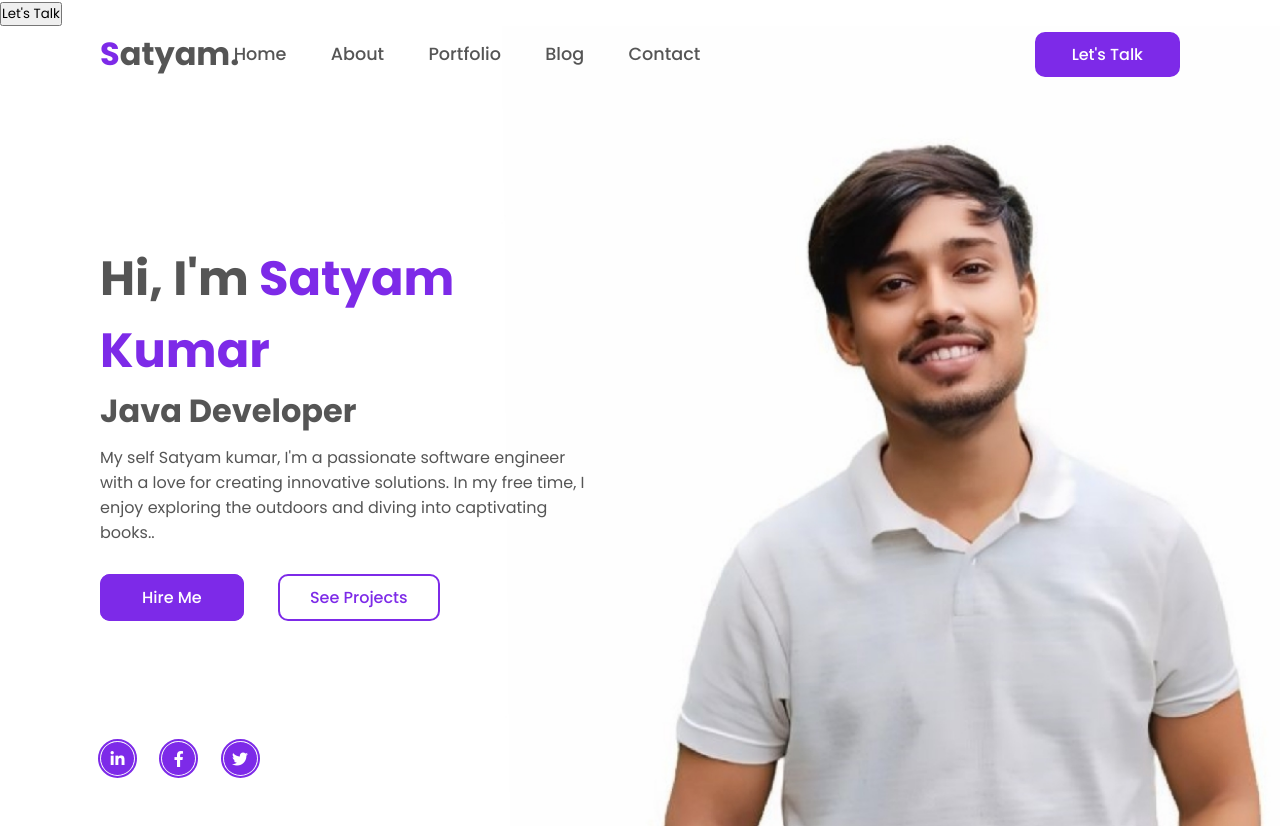
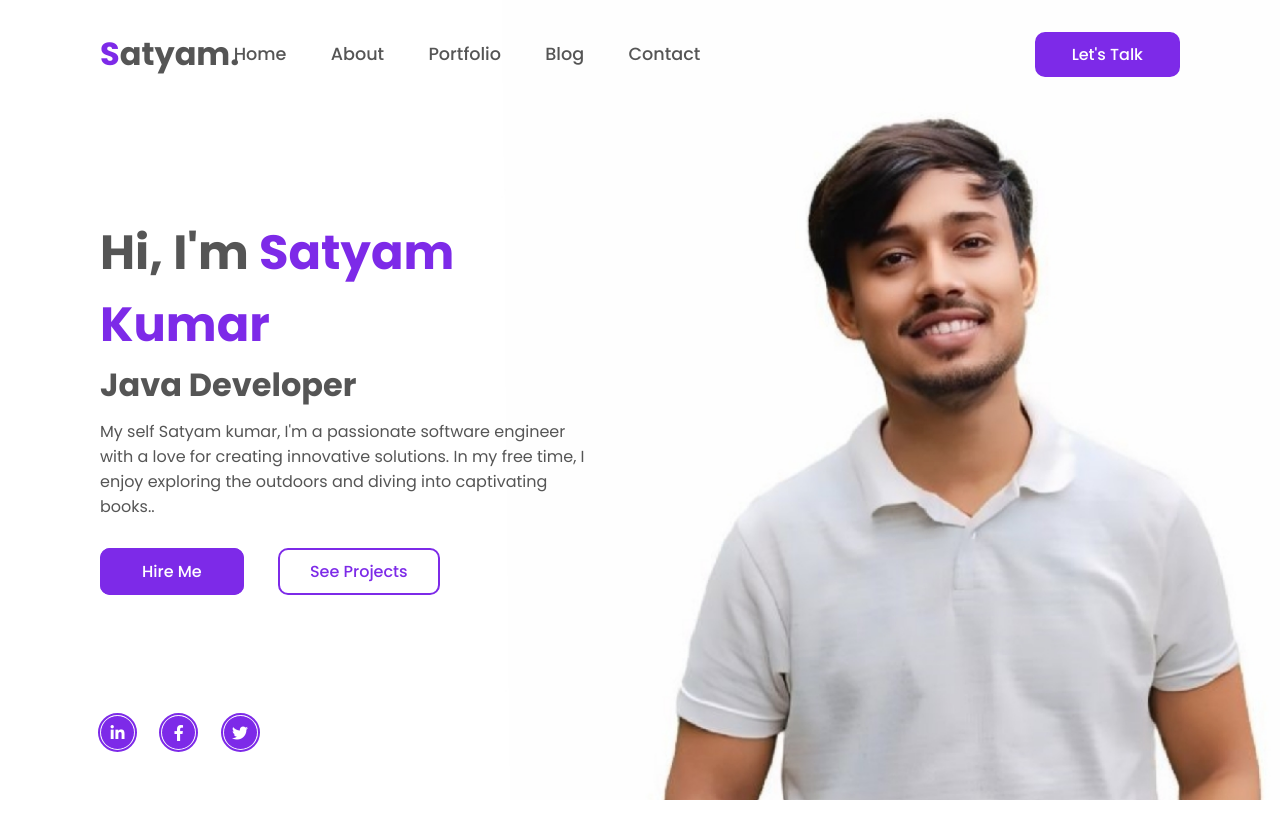
Before and after one commit to Satyamku88/Personal-Portfolio, a plain HTML site: page index.html in a window 1280 px wide. After the commit the page ends 800 px from the top, so only its background shows below. Drawn offline with Linux system fonts and the light colour scheme.

Commit message:
Update index.html

```diff
--- a/index.html
+++ b/index.html
@@ -7,7 +7,6 @@
   <meta name="viewport" content="width=device-width, initial-scale=1.0">
   <title>SATYAM KUMAR KASYAP</title>
   <link rel="stylesheet" href="https://cdnjs.cloudflare.com/ajax/libs/font-awesome/6.2.0/css/all.min.css">
-  <button id="letsTalkButton">Let's Talk</button>
   <link rel="stylesheet" href="style.css">
 </head>
 
```
